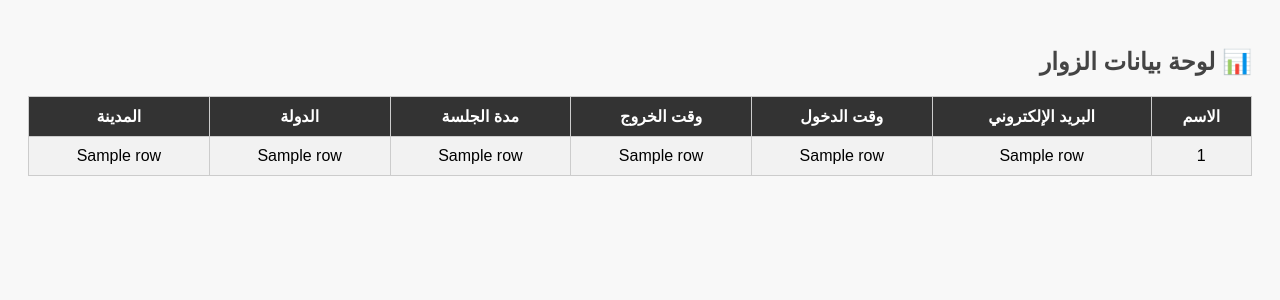
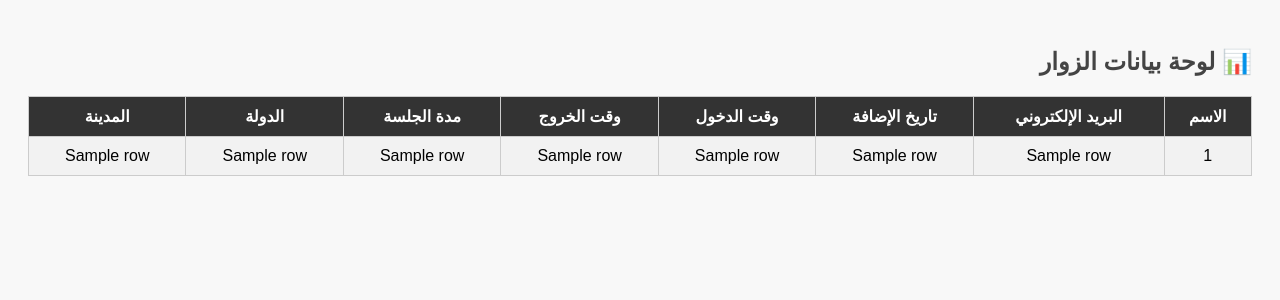
Before and after one commit to fareswa13/arsid-webhook, a Python web app: template templates/dashboard.html in a window 1280 px wide. Shown: the top 300 px of the page. Run offline with Jinja, Linux system fonts and the light colour scheme; the template is opened without the code that fills it: most values are stand-ins (such as "Sample title", 1, 10 or a date in 2020).

Commit message:
Update dashboard.html

```diff
--- a/templates/dashboard.html
+++ b/templates/dashboard.html
@@ -20,6 +20,7 @@
   <tr>
     <th>الاسم</th>
     <th>البريد الإلكتروني</th>
+    <th>تاريخ الإضافة</th>
     <th>وقت الدخول</th>
     <th>وقت الخروج</th>
     <th>مدة الجلسة</th>
@@ -35,9 +36,11 @@
     <td>{{ row[4] }}</td>
     <td>{{ row[5] }}</td>
     <td>{{ row[6] }}</td>
+    <td>{{ row[7] }}</td>
   </tr>
   {% endfor %}
 </table>
+
   {% else %}
     <p>لا توجد بيانات حتى الآن.</p>
   {% endif %}
```
Lines whose indentation alone changed are shown as unchanged.
